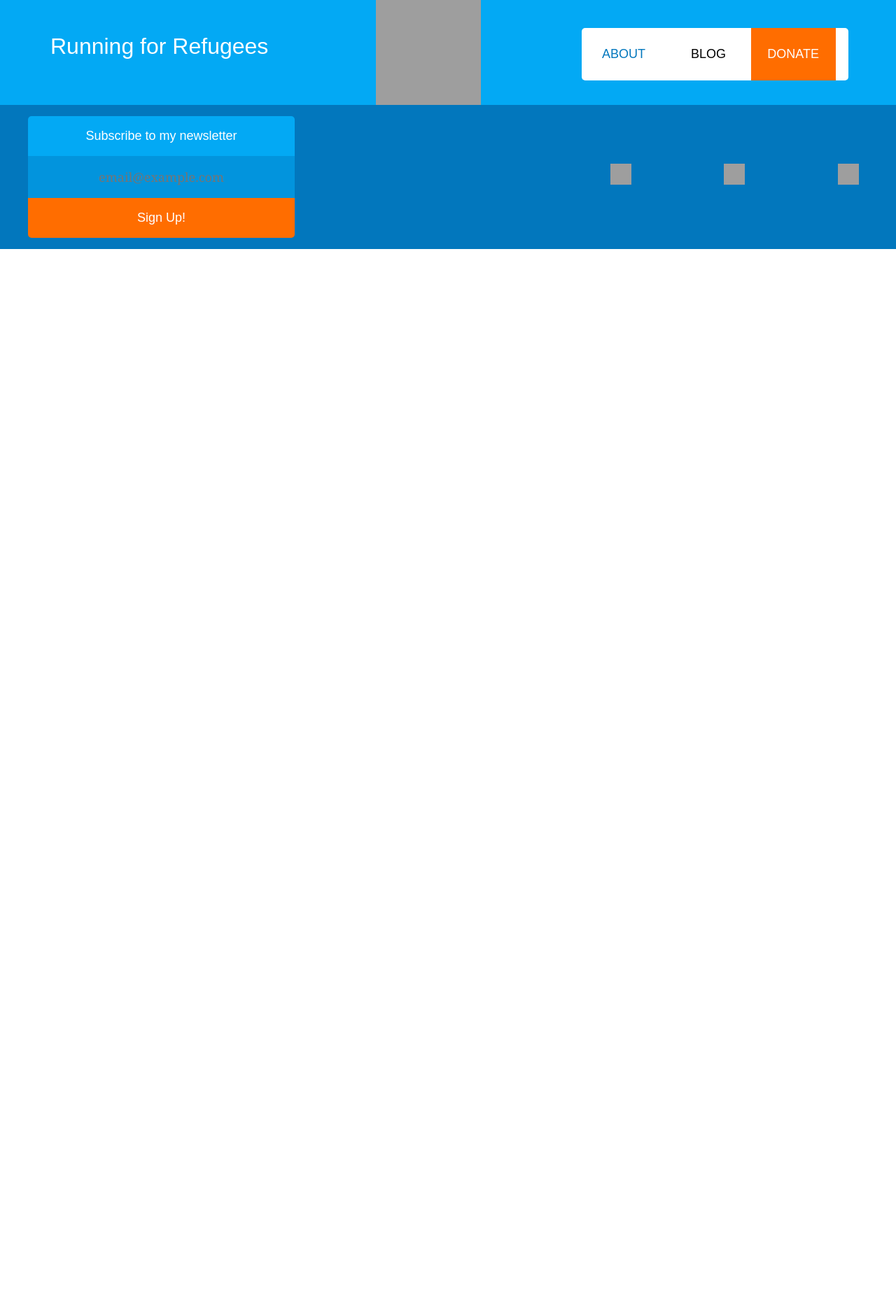
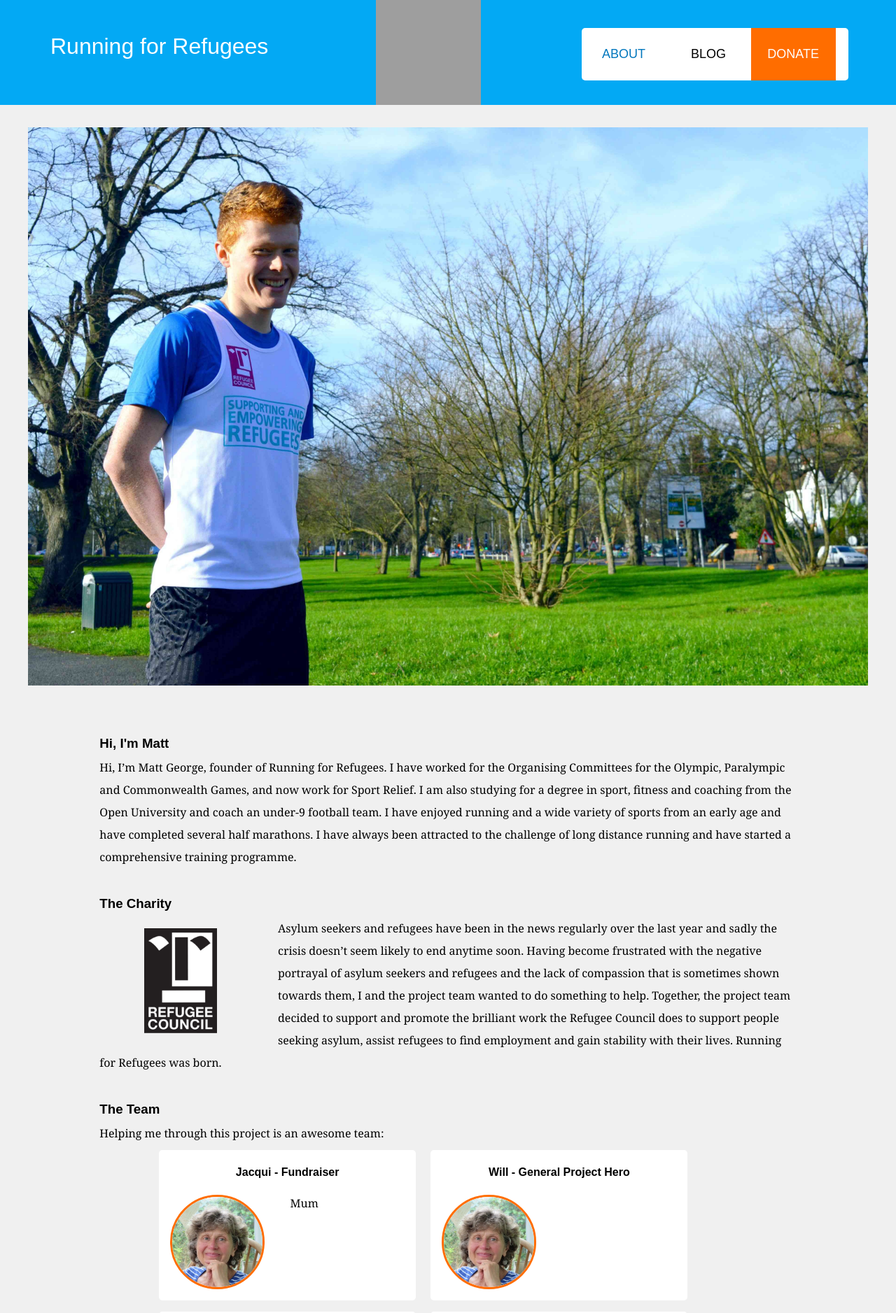
Before and after one commit to tombyers/runningforrefugees, a Jekyll site: the page built from about/index.html, in a window 1280 px wide. Shown: the top 1877 px of the page at 70% size. Built offline with Jekyll 4.4.1, drawn with Linux system fonts in a browser that asks for light colours; before the commit the page ends 900 px from its top, so only the background shows below that; some of the changed text lies outside the part shown; grey boxes are pictures that could not be loaded.

Commit message:
About Page

```diff
--- /dev/null
+++ b/_includes/team-member.html
@@ -0,0 +1,5 @@
+<div class="team-member-card">
+  <h4 class="team-member-name">{{ include.name }}</h4>
+  <img src="{{ include.image }}" alt="{{ include.name }}" class="team-member-image">
+  <p class="team-member-description">{{ include.description }}</p>
+</div>
--- a/_layouts/default.html
+++ b/_layouts/default.html
@@ -8,7 +8,7 @@
       {% include header.html %}
     </div>
 
-    <div class="content-wrapper {% if page.active =="blog" %}blog-wrapper{% endif %}">
+    <div class="content-wrapper {% if page.active == "blog" %}blog-wrapper{% elsif page.active == "about"%}about-wrapper{% endif %}">
       {{ content }}
     </div>
 
--- a/_sass/_base.scss
+++ b/_sass/_base.scss
@@ -28,7 +28,9 @@ $thick: 1em;
 $very-thick: 1.5em;
 $very-very-thick: 2em;
 
+// Border Radius
 
+$curved: 5px;
 
 // =================================================
 // TYPOGRAPHY
@@ -61,11 +63,3 @@ $primary-color: #03A9F4;
 $secondary-color: #0277BD;
 $contrast-color: #FF6D00;
 $light-gray: #f0f0f0;
-
-
-// =================================================
-// MEDIA
-// =================================================
-
-// $tablet: new-breakpoint(min-width 600px 12);
-// $desktop: new-breakpoint(min-width 900px 12);
--- a/_sass/_layout.scss
+++ b/_sass/_layout.scss
@@ -3,10 +3,9 @@ $desktop: new-breakpoint(min-width 1100px 12);
 
 @import "neat/neat";
 
-
-
 header,
 #page-content,
+#about-content,
 #post-content,
 footer {
   @include outer-container;
--- a/_sass/_styles.scss
+++ b/_sass/_styles.scss
@@ -17,7 +17,8 @@
   background-color: #fff;
 }
 
-.blog-wrapper {
+.blog-wrapper,
+.about-wrapper {
   background-color: #f0f0f0;
 }
 
@@ -59,7 +60,7 @@
   }
 
   @include media($desktop){
-    border-radius: 5px;
+    border-radius: $curved;
     margin-top: 40px;
     @include shift(1);
     @include span-columns(4);
@@ -204,10 +205,6 @@
     font-size: $p;
     line-height: 1.6;
   }
-
-
-
-
 }
 
 .embed-container {
@@ -244,6 +241,89 @@
     line-height: 320px;
   }
 }
+
+// =======================================
+// ABOUT STYLES
+// =======================================
+
+#matt-banner {
+  @include span-columns(12);
+  @include media($desktop){
+    @include margin($very-very-thick null);
+  };
+}
+
+.content-block {
+  line-height: 2;
+  padding-top: $very-very-thick;
+  @include shift(1);
+  @include span-columns(10);
+  &:nth-child(6) {
+    padding-bottom: $very-very-thick;
+  }
+  h3 {
+    font-family: $primary-font-stack;
+  }
+  p {
+    font-family: $secondary-font-stack;
+  }
+}
+
+#refugee-council-logo {
+  height: 150px;
+  border-radius: $curved;
+  margin: $thick 0;
+  background-image: url("../images/refugeecouncil.png");
+  background-repeat: no-repeat;
+  background-position: center;
+  background-size: contain;
+  @include span-columns(12);
+  @include media($tablet) {
+    @include shift(0);
+    @include span-columns(3);
+  };
+}
+
+.card-block {
+  @include media($tablet) {
+    @include shift(1);
+  }
+}
+
+.team-member-card {
+  background: white;
+  border-radius: $curved;
+  padding: $thick;
+  margin: $thin 0;
+  @include span-columns(12);
+  @include media($tablet){
+    @include span-columns(5);
+  }
+}
+
+.team-member-name {
+  font-family: $primary-font-stack;
+  padding-bottom: $thick;
+  text-align: center;
+}
+
+.team-member-image {
+  border-radius: 100%;
+  border: solid 3px $contrast-color;
+  @include span-columns(5);
+  @include media($tablet) {
+    @include shift(0);
+    @include span-columns(5);
+  }
+}
+
+.team-member-description {
+  font-family: $secondary-font-stack;
+  line-height: 1.5;
+  @include shift(1);
+  @include span-columns(6);
+}
+
 
 // =======================================
 // BLOG POST STYLES
--- a/_sass/neat/settings/_visual-grid.scss
+++ b/_sass/neat/settings/_visual-grid.scss
@@ -16,7 +16,7 @@ $visual-grid-color: #eee !default;
 ///
 /// @type String
 
-$visual-grid-index: back !default;
+$visual-grid-index: front !default;
 
 /// Sets the opacity property of the visual grid. Set with `!global` flag.
 ///
--- a/about/index.html
+++ b/about/index.html
@@ -3,3 +3,83 @@ layout: default
 title: "About"
 active: about
 ---
+
+<div id="about-content">
+
+  <img id="matt-banner" src="../images/matt-banner.jpg" alt="matt">
+
+  <div class="content-block">
+    <h3>Hi, I'm Matt</h3>
+    <p>Hi,  I’m Matt George, founder of Running for Refugees. I have worked for the Organising Committees for the Olympic, Paralympic and Commonwealth Games, and now work for Sport Relief. I am also studying for a degree in sport, fitness and coaching from the Open University and coach an under-9 football team.
+  I have enjoyed running and a wide variety of sports from an early age and have completed several half marathons. I have always been attracted to the challenge of long distance running and have started a comprehensive training programme.</p>
+  </div>
+
+  <div class="content-block">
+    <h3>The Charity</h3>
+    <a href="#" id="refugee-council-logo"></a>
+    <p>Asylum seekers and refugees have been in the news regularly over the last year and sadly the crisis doesn’t seem likely to end anytime soon. Having become frustrated with the negative portrayal of asylum seekers and refugees and the lack of compassion that is sometimes shown towards them, I and the project team wanted to do something to help. Together, the project team decided to support and promote the brilliant work the Refugee Council does to support people seeking asylum, assist refugees to find employment and gain stability with their lives. Running for Refugees was born.</p>
+  </div>
+
+  <div class="content-block">
+    <h3>The Team</h3>
+    <p>Helping me through this project is an awesome team:</p>
+
+    <div class="card-block">
+      {% include team-member.html
+        image="../images/jacqui.jpg"
+        name="Jacqui - Fundraiser"
+        description="Mum"
+      %}
+
+      {% include team-member.html
+        image="../images/jacqui.jpg"
+        name="Will - General Project Hero"
+        description=""
+      %}
+
+      {% include team-member.html
+        image="../images/jacqui.jpg"
+        name="Courtney - Logistics"
+        description="Events coordinator with British Rowing. Loves sport, travel & the great outdoors."
+      %}
+
+      {% include team-member.html
+        image="../images/jacqui.jpg"
+        name="Jo - Logistics"
+        description=""
+      %}
+
+      {% include team-member.html
+        image="../images/jacqui.jpg"
+        name="Naman - Video Wizard"
+        description=""
+      %}
+
+      {% include team-member.html
+        image="../images/tom.jpg"
+        name="Tom - Team Techie"
+        description="Cycling fanatic. Code geek, pianist & brewer of questionable beer."
+      %}
+    </div>
+
+  </div>
+
+  <div class="content-block">
+    <h3>Sponsors</h3>
+    <p>Big thanks to our sponsors! If you’re interested in sponsoring the project, I’d love to chat. Email me at matt@runningforrefugees.co.uk.</p>
+
+    <div class="card-block">
+      {% include team-member.html
+        image="../images/mizuno.jpg"
+        name="Mizuno Clothing"
+        description="Serious running is helped by serious running shoes. A big thank you to Mizuno who have generously donated the shoes needed for the challenge."
+      %}
+    </div>
+  </div>
+
+  <div class="content-block">
+    <h3>Supporters</h3>
+    <p>Huge thanks goes to everyone who has supported the project and donated so far. Special thanks to: <br> - Bassil Shippam & Alsford Trust</p>
+  </div>
+
+</div>
```
Also changed, not shown: images/jacqui.jpg (added), images/matt-banner.jpg (added), images/mizuno.jpg (added), images/refugeecouncil.png (added), images/tom.jpg (added), 5 other files.
